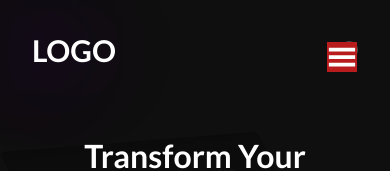
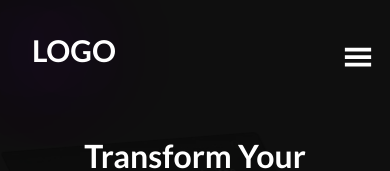
Before and after one commit to Himanshu8825/Compony, a React (Vite) app: page / in a window 390 px wide. Shown: the top 171 px of the page. Built offline with nearby package versions, Linux system fonts and the light colour scheme; a web font is replaced by a local one.

Commit message:
EOD Friday Push

```diff
--- a/src/components/Header.jsx
+++ b/src/components/Header.jsx
@@ -16,10 +16,11 @@ import Navbar from "./Navbar";
 const Header = () => {
   return (
     <>
-      <div className="w-full flex items-baseline mt-[2rem]  ss:ml-[4rem] ml-0 gap-[6rem] bg_img h-[500px] relative overflow-x-hidden">
-        <div className="ss:block  hidden">
+      <div className="w-full flex  items-baseline mt-[2rem]  ss:ml-[4rem] ml-0 gap-[6rem] bg_img  h-[500px] relative overflow-x-hidden">
+        <div className="w-[600px] h-[200px]  absolute -z-50 right-1/2 "></div>
+        <span className="ss:block  hidden">
           <Navbar />
-        </div>
+        </span>
 
         <span className="font-Lato">
           <p className="ss:w-[800px] ss:text-[3rem] text-[2rem] text-center font-semibold">
--- a/src/components/Logo.jsx
+++ b/src/components/Logo.jsx
@@ -23,7 +23,7 @@ const Logo = () => {
             Lets Connect
           </button>
         </span>
-        <div className="ss:hidden block">
+        <div className="ss:hidden block  ">
           <Navbar />
         </div>
       </div>
--- a/src/components/Navbar.jsx
+++ b/src/components/Navbar.jsx
@@ -19,9 +19,16 @@ const Navbar = () => {
 
   return (
     <>
-      <div className="  navbar backdrop-filter backdrop-blur-xl p-2 rounded-xl font-Lato border border-[#ffffff36] ">
+      <div
+        className={`navbar backdrop-filter backdrop-blur-xl p-2 rounded-xl font-Lato border border-[#ffffff36]
+         ${
+           showMenu
+             ? "-translate-x-[10rem] duration-700 ease-in-out ss:translate-x-0 absolute z-50"
+             : " translate-x-[6rem] ss:translate-x-0 "
+         }`}
+      >
         <ul
-          className={` font-Lato flex flex-col relative  ${
+          className={` font-Lato flex flex-col relative   ${
             showMenu ? "" : "hidden md:flex"
           }`}
         >
@@ -88,14 +95,14 @@ const Navbar = () => {
           </Link>
         </ul>
         <GiHamburgerMenu
-          className={`text-3xl bg-red-700   block md:hidden cursor-pointer absolute right-0 top-0    ${
+          className={`text-3xl  block md:hidden cursor-pointer absolute right-[5rem] top-0    ${
             !showMenu ? "block" : "hidden"
           }`}
           onClick={toggleMenu}
         />
         {showMenu && (
           <span
-            className="text-3xl absolute right-0 left-0 top-0  cursor-pointer"
+            className="text-3xl absolute right-0 -top-[3rem]  cursor-pointer"
             onClick={toggleMenu}
           >
             x
--- a/src/index.css
+++ b/src/index.css
@@ -27,6 +27,7 @@ body {
   background-image: url("./assets/Images/Admin.webp");
   background-size: contain;
   background-repeat: no-repeat;
+
 }
 
 .background {
--- a/src/pages/FaQ.jsx
+++ b/src/pages/FaQ.jsx
@@ -52,14 +52,16 @@ const FaQ = () => {
             {faqData.map((item, index) => (
               <div key={index}>
                 <span
-                  className={`flex gap-2 items-center px-4 py-3 query m-[1.5rem] rounded-xl`}
+                  className={`flex gap-2   px-4 py-3 query m-[1.5rem] rounded-xl`}
                 >
-                  <FaPlay
-                    className={`text-white mb-0 ss:text-base text-xl cursor-pointer   ${
-                      activeIndex === index ? "rotate-90  " : ""
-                    }`}
-                    onClick={() => handleAccordionClick(index)}
-                  />
+                  <span className="h-[10px] pt-2">
+                    <FaPlay
+                      className={`text-white mb-0   ss:text-base text-xl cursor-pointer   ${
+                        activeIndex === index ? "rotate-90  " : ""
+                      }`}
+                      onClick={() => handleAccordionClick(index)}
+                    />
+                  </span>
                   <p className="ss:text-lg text-sm font-Lato">
                     {item.question}
                     {activeIndex === index && (
```
